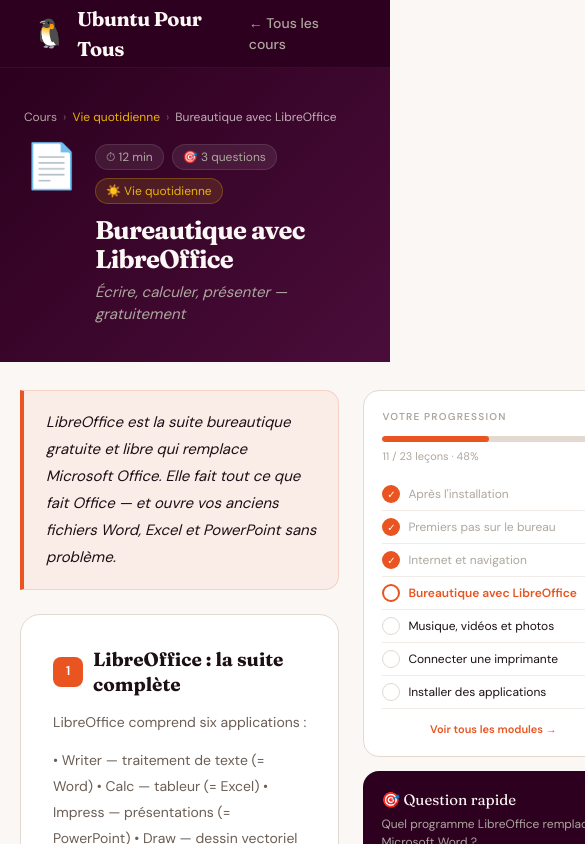
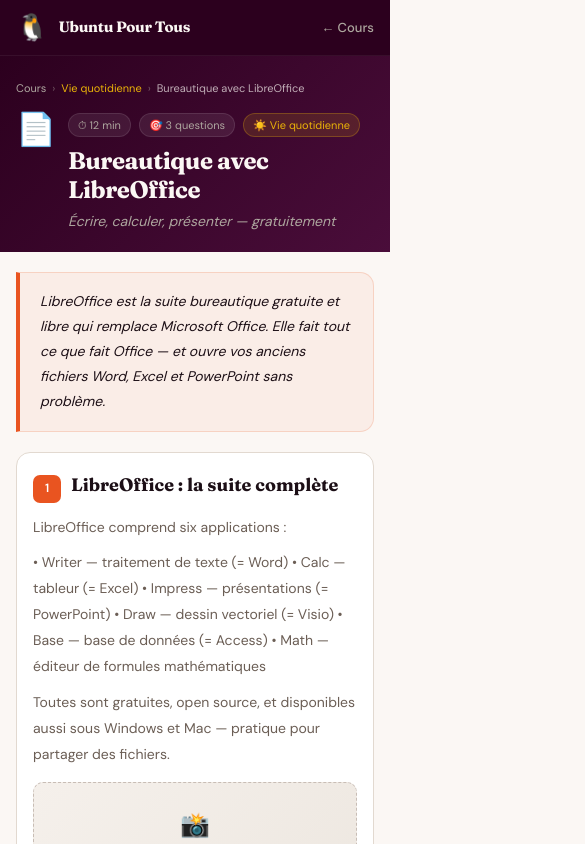
Before and after one commit to ewfzapp/ubuntupourtous, a Next.js app: page /apprendre/bureautique in a window 390 px wide. Shown: the top 844 px of the page, 585 px wide, since content can reach past the window. Built offline with nearby package versions, Linux system fonts and the light colour scheme.

Commit message:
Responsive mobile : navbar hamburger, layout 1 colonne, stats 2x2

```diff
--- a/app/apprendre/[slug]/page.tsx
+++ b/app/apprendre/[slug]/page.tsx
@@ -21,40 +21,42 @@
 
   return (
     <div style={{ minHeight: '100vh', background: 'var(--upt-cream)' }}>
-      <Navbar backLink="/apprendre" backLabel="Tous les cours" />
+      <Navbar backLink="/apprendre" backLabel="Cours" />
 
       {/* HERO */}
-      <div style={{
+      <div className="lesson-hero" style={{
         background: 'linear-gradient(135deg, var(--upt-aubergine) 0%, var(--upt-aubergine2) 100%)',
-        padding: '40px 24px 36px',
+        padding: '36px 24px 30px',
       }}>
         <div style={{ maxWidth: '1060px', margin: '0 auto' }}>
-          <div style={{ display: 'flex', alignItems: 'center', gap: '6px', fontSize: '12px', color: 'var(--upt-bark)', marginBottom: '18px' }}>
+          {/* Breadcrumb — masqué sur très petit écran */}
+          <div style={{ display: 'flex', alignItems: 'center', gap: '6px', fontSize: '11px', color: 'var(--upt-bark)', marginBottom: '16px', flexWrap: 'wrap' }}>
             <Link href="/apprendre" style={{ color: 'var(--upt-bark)', textDecoration: 'none' }}>Cours</Link>
             <span style={{ opacity: 0.5 }}>›</span>
             <span style={{ color: mod?.color }}>{mod?.title}</span>
             <span style={{ opacity: 0.5 }}>›</span>
-            <span style={{ color: 'rgba(251,247,244,0.7)' }}>{lesson.title}</span>
+            <span style={{ color: 'rgba(251,247,244,0.7)', overflow: 'hidden', textOverflow: 'ellipsis', whiteSpace: 'nowrap', maxWidth: '160px' }}>{lesson.title}</span>
           </div>
-          <div style={{ display: 'flex', alignItems: 'flex-start', gap: '16px' }}>
-            <span style={{ fontSize: '44px', lineHeight: 1, flexShrink: 0 }}>{lesson.icon}</span>
-            <div>
-              <div style={{ display: 'flex', gap: '8px', marginBottom: '12px', flexWrap: 'wrap' }}>
-                <span style={{ fontSize: '12px', color: 'var(--upt-bark)', background: 'rgba(255,255,255,0.08)', padding: '3px 10px', borderRadius: '20px', border: '1px solid rgba(255,255,255,0.1)' }}>⏱ {lesson.duration}</span>
-                <span style={{ fontSize: '12px', color: 'var(--upt-bark)', background: 'rgba(255,255,255,0.08)', padding: '3px 10px', borderRadius: '20px', border: '1px solid rgba(255,255,255,0.1)' }}>🎯 {lesson.quiz.length} question{lesson.quiz.length > 1 ? 's' : ''}</span>
-                <span style={{ fontSize: '12px', color: mod?.color, background: `${mod?.color}22`, padding: '3px 10px', borderRadius: '20px', border: `1px solid ${mod?.color}44` }}>{mod?.icon} {mod?.title}</span>
+
+          <div className="lesson-hero-inner" style={{ display: 'flex', alignItems: 'flex-start', gap: '14px' }}>
+            <span className="lesson-hero-icon" style={{ fontSize: '40px', lineHeight: 1, flexShrink: 0 }}>{lesson.icon}</span>
+            <div style={{ flex: 1, minWidth: 0 }}>
+              <div style={{ display: 'flex', gap: '8px', marginBottom: '10px', flexWrap: 'wrap' }}>
+                <span style={{ fontSize: '11px', color: 'var(--upt-bark)', background: 'rgba(255,255,255,0.08)', padding: '3px 9px', borderRadius: '20px', border: '1px solid rgba(255,255,255,0.1)', whiteSpace: 'nowrap' }}>⏱ {lesson.duration}</span>
+                <span style={{ fontSize: '11px', color: 'var(--upt-bark)', background: 'rgba(255,255,255,0.08)', padding: '3px 9px', borderRadius: '20px', border: '1px solid rgba(255,255,255,0.1)', whiteSpace: 'nowrap' }}>🎯 {lesson.quiz.length} question{lesson.quiz.length > 1 ? 's' : ''}</span>
+                <span style={{ fontSize: '11px', color: mod?.color, background: `${mod?.color}22`, padding: '3px 9px', borderRadius: '20px', border: `1px solid ${mod?.color}44`, whiteSpace: 'nowrap' }}>{mod?.icon} {mod?.title}</span>
               </div>
-              <h1 style={{ fontFamily: 'Fraunces, serif', fontSize: 'clamp(1.6rem, 3.5vw, 2.4rem)', fontWeight: 700, color: '#FBF7F4', letterSpacing: '-0.03em', marginBottom: '6px', lineHeight: 1.15 }}>
+              <h1 className="lesson-hero-title" style={{ fontFamily: 'Fraunces, serif', fontSize: 'clamp(1.4rem, 4vw, 2.2rem)', fontWeight: 700, color: '#FBF7F4', letterSpacing: '-0.02em', marginBottom: '6px', lineHeight: 1.2 }}>
                 {lesson.title}
               </h1>
-              <p style={{ fontSize: '15px', color: 'var(--upt-bark)', fontStyle: 'italic' }}>{lesson.subtitle}</p>
+              <p style={{ fontSize: '14px', color: 'var(--upt-bark)', fontStyle: 'italic' }}>{lesson.subtitle}</p>
             </div>
           </div>
         </div>
       </div>
 
-      {/* LAYOUT DEUX COLONNES */}
-      <div style={{ maxWidth: '1060px', margin: '0 auto', padding: '28px 20px 80px', display: 'grid', gridTemplateColumns: '1fr 260px', gap: '24px', alignItems: 'start' }}>
+      {/* LAYOUT DEUX COLONNES → UNE COLONNE SUR MOBILE */}
+      <div className="lesson-layout">
 
         {/* COLONNE PRINCIPALE */}
         <div>
@@ -64,9 +66,9 @@
             border: '1px solid rgba(233,84,32,0.18)',
             borderLeft: '4px solid var(--upt-orange)',
             borderRadius: '0 14px 14px 0',
-            padding: '18px 22px',
-            marginBottom: '24px',
-            fontSize: '15px',
+            padding: '16px 20px',
+            marginBottom: '20px',
+            fontSize: '14px',
             color: 'var(--upt-text)',
             lineHeight: 1.8,
             fontStyle: 'italic',
@@ -75,35 +77,28 @@
           </div>
 
           {/* SECTIONS */}
-          <div style={{ display: 'flex', flexDirection: 'column', gap: '20px', marginBottom: '36px' }}>
+          <div style={{ display: 'flex', flexDirection: 'column', gap: '16px', marginBottom: '32px' }}>
             {lesson.sections.map((section, idx) => (
               <div key={idx} className="upt-card">
-                <h2 style={{ fontFamily: 'Fraunces, serif', fontSize: '19px', fontWeight: 700, color: 'var(--upt-text)', marginBottom: '14px', display: 'flex', alignItems: 'center', gap: '10px', lineHeight: 1.3 }}>
-                  <span style={{ background: 'var(--upt-orange)', color: 'white', borderRadius: '8px', width: '30px', height: '30px', display: 'inline-flex', alignItems: 'center', justifyContent: 'center', fontSize: '13px', fontFamily: 'DM Sans, sans-serif', fontWeight: 700, flexShrink: 0 }}>{idx + 1}</span>
+                <h2 style={{ fontFamily: 'Fraunces, serif', fontSize: '18px', fontWeight: 700, color: 'var(--upt-text)', marginBottom: '12px', display: 'flex', alignItems: 'flex-start', gap: '10px', lineHeight: 1.3 }}>
+                  <span style={{ background: 'var(--upt-orange)', color: 'white', borderRadius: '7px', width: '28px', height: '28px', display: 'inline-flex', alignItems: 'center', justifyContent: 'center', fontSize: '12px', fontFamily: 'DM Sans, sans-serif', fontWeight: 700, flexShrink: 0, marginTop: '2px' }}>{idx + 1}</span>
                   {section.title}
                 </h2>
 
                 {section.content.split('\n\n').map((para, i) => (
-                  <p key={i} style={{ fontSize: '14px', color: 'var(--upt-muted)', lineHeight: 1.85, marginBottom: '12px' }}>{para}</p>
+                  <p key={i} style={{ fontSize: '14px', color: 'var(--upt-muted)', lineHeight: 1.85, marginBottom: '10px' }}>{para}</p>
                 ))}
 
-                {/* Screenshot placeholder */}
-                <div style={{
-                  background: 'linear-gradient(135deg, #f5f0eb 0%, #ede7e0 100%)',
-                  border: '1.5px dashed #c8bdb5',
-                  borderRadius: '12px',
-                  padding: '32px 20px',
-                  textAlign: 'center',
-                  margin: '16px 0',
-                }}>
-                  <div style={{ fontSize: '28px', marginBottom: '8px' }}>📸</div>
-                  <div style={{ fontSize: '11px', fontWeight: 700, color: 'var(--upt-orange)', letterSpacing: '0.1em', textTransform: 'uppercase', marginBottom: '4px' }}>Capture d'écran</div>
-                  <div style={{ fontSize: '12px', color: 'var(--upt-bark)' }}>{section.screenshot || section.title}</div>
+                {/* Screenshot */}
+                <div style={{ background: 'linear-gradient(135deg, #f5f0eb 0%, #ede7e0 100%)', border: '1.5px dashed #c8bdb5', borderRadius: '10px', padding: '24px 16px', textAlign: 'center', margin: '14px 0' }}>
+                  <div style={{ fontSize: '24px', marginBottom: '6px' }}>📸</div>
+                  <div style={{ fontSize: '10px', fontWeight: 700, color: 'var(--upt-orange)', letterSpacing: '0.1em', textTransform: 'uppercase', marginBottom: '3px' }}>Capture d'écran</div>
+                  <div style={{ fontSize: '11px', color: 'var(--upt-bark)' }}>{section.screenshot || section.title}</div>
                 </div>
 
                 {section.steps && (
                   <div className="upt-steps">
-                    <div style={{ fontSize: '10px', fontWeight: 700, letterSpacing: '0.12em', color: 'var(--upt-bark)', textTransform: 'uppercase', marginBottom: '12px' }}>📋 Étapes à suivre</div>
+                    <div style={{ fontSize: '10px', fontWeight: 700, letterSpacing: '0.12em', color: 'var(--upt-bark)', textTransform: 'uppercase', marginBottom: '10px' }}>📋 Étapes à suivre</div>
                     {section.steps.map((step, si) => (
                       <div key={si} className="upt-step">
                         <span className="upt-step-num">{si + 1}</span>
@@ -131,48 +126,50 @@
           </div>
 
           {/* QUIZ COMPLET */}
-          <div style={{ marginBottom: '36px' }}>
-            <div style={{ textAlign: 'center', marginBottom: '20px' }}>
-              <div style={{ fontSize: '11px', fontWeight: 700, letterSpacing: '0.15em', color: 'var(--upt-bark)', textTransform: 'uppercase', marginBottom: '8px' }}>Validation des acquis</div>
-              <h2 style={{ fontFamily: 'Fraunces, serif', fontSize: 'clamp(1.3rem, 2.5vw, 1.8rem)', fontWeight: 700, color: 'var(--upt-text)', marginBottom: '6px' }}>🎯 Quiz du chapitre</h2>
-              <p style={{ fontSize: '13px', color: 'var(--upt-bark)' }}>Score minimum recommandé : 70%. Recommencez autant que nécessaire.</p>
+          <div style={{ marginBottom: '32px' }}>
+            <div style={{ textAlign: 'center', marginBottom: '18px' }}>
+              <div style={{ fontSize: '10px', fontWeight: 700, letterSpacing: '0.15em', color: 'var(--upt-bark)', textTransform: 'uppercase', marginBottom: '6px' }}>Validation des acquis</div>
+              <h2 style={{ fontFamily: 'Fraunces, serif', fontSize: 'clamp(1.2rem, 3vw, 1.7rem)', fontWeight: 700, color: 'var(--upt-text)', marginBottom: '6px' }}>🎯 Quiz du chapitre</h2>
+              <p style={{ fontSize: '13px', color: 'var(--upt-bark)' }}>Score minimum recommandé : 70%.</p>
             </div>
             <Quiz questions={lesson.quiz} />
           </div>
 
           {/* NAVIGATION */}
-          <div style={{ display: 'grid', gridTemplateColumns: prevLesson && nextLesson ? '1fr 1fr' : '1fr', gap: '10px' }}>
+          <div className="lesson-nav" style={{ display: 'grid', gridTemplateColumns: prevLesson && nextLesson ? '1fr 1fr' : '1fr', gap: '10px' }}>
             {prevLesson && (
-              <Link href={`/apprendre/${lesson.prevLesson}`} style={{ display: 'flex', alignItems: 'center', gap: '12px', background: 'white', border: '1px solid var(--upt-border)', borderRadius: '14px', padding: '16px 18px', textDecoration: 'none', color: 'var(--upt-text)' }}>
-                <span style={{ fontSize: '20px' }}>←</span>
+              <Link href={`/apprendre/${lesson.prevLesson}`} style={{ display: 'flex', alignItems: 'center', gap: '10px', background: 'white', border: '1px solid var(--upt-border)', borderRadius: '14px', padding: '14px 16px', textDecoration: 'none', color: 'var(--upt-text)' }}>
+                <span style={{ fontSize: '18px' }}>←</span>
                 <div>
                   <div style={{ fontSize: '10px', color: 'var(--upt-bark)', textTransform: 'uppercase', letterSpacing: '0.08em', marginBottom: '2px' }}>Précédent</div>
-                  <div style={{ fontSize: '14px', fontWeight: 600, fontFamily: 'Fraunces, serif' }}>{prevLesson.title}</div>
+                  <div style={{ fontSize: '13px', fontWeight: 600, fontFamily: 'Fraunces, serif' }}>{prevLesson.title}</div>
                 </div>
               </Link>
             )}
             {nextLesson ? (
-              <Link href={`/apprendre/${lesson.nextLesson}`} style={{ display: 'flex', alignItems: 'center', justifyContent: 'flex-end', gap: '12px', background: 'var(--upt-orange)', borderRadius: '14px', padding: '16px 18px', textDecoration: 'none', color: 'white' }}>
+              <Link href={`/apprendre/${lesson.nextLesson}`} style={{ display: 'flex', alignItems: 'center', justifyContent: 'flex-end', gap: '10px', background: 'var(--upt-orange)', borderRadius: '14px', padding: '14px 16px', textDecoration: 'none', color: 'white' }}>
                 <div style={{ textAlign: 'right' }}>
                   <div style={{ fontSize: '10px', opacity: 0.75, textTransform: 'uppercase', letterSpacing: '0.08em', marginBottom: '2px' }}>Suivant</div>
-                  <div style={{ fontSize: '14px', fontWeight: 600, fontFamily: 'Fraunces, serif' }}>{nextLesson.title}</div>
+                  <div style={{ fontSize: '13px', fontWeight: 600, fontFamily: 'Fraunces, serif' }}>{nextLesson.title}</div>
                 </div>
-                <span style={{ fontSize: '20px' }}>→</span>
+                <span style={{ fontSize: '18px' }}>→</span>
               </Link>
             ) : (
-              <Link href="/apprendre" style={{ display: 'flex', alignItems: 'center', justifyContent: 'flex-end', gap: '12px', background: 'var(--upt-aubergine)', borderRadius: '14px', padding: '16px 18px', textDecoration: 'none', color: 'white' }}>
+              <Link href="/apprendre" style={{ display: 'flex', alignItems: 'center', justifyContent: 'flex-end', gap: '10px', background: 'var(--upt-aubergine)', borderRadius: '14px', padding: '14px 16px', textDecoration: 'none', color: 'white' }}>
                 <div style={{ textAlign: 'right' }}>
-                  <div style={{ fontSize: '10px', opacity: 0.75, textTransform: 'uppercase', letterSpacing: '0.08em', marginBottom: '2px' }}>Module terminé 🎉</div>
-                  <div style={{ fontSize: '14px', fontWeight: 600, fontFamily: 'Fraunces, serif' }}>Voir tous les cours</div>
+                  <div style={{ fontSize: '10px', opacity: 0.75, marginBottom: '2px' }}>Module terminé 🎉</div>
+                  <div style={{ fontSize: '13px', fontWeight: 600, fontFamily: 'Fraunces, serif' }}>Voir tous les cours</div>
                 </div>
-                <span style={{ fontSize: '20px' }}>→</span>
+                <span style={{ fontSize: '18px' }}>→</span>
               </Link>
             )}
           </div>
         </div>
 
-        {/* SIDEBAR */}
-        <Sidebar currentSlug={slug} quizQuestion={lesson.quiz[0]} />
+        {/* SIDEBAR — passe en dessous sur mobile */}
+        <div className="lesson-sidebar" style={{ position: 'sticky', top: '72px' }}>
+          <Sidebar currentSlug={slug} quizQuestion={lesson.quiz[0]} />
+        </div>
       </div>
 
       <Footer />
--- a/app/globals.css
+++ b/app/globals.css
@@ -232,3 +232,98 @@
   line-height: 1.6;
   flex: 1;
 }
+
+/* ══ RESPONSIVE MOBILE ══════════════════════════════════════════ */
+
+/* Navbar mobile */
+@media (max-width: 640px) {
+  .upt-nav {
+    padding: 0 16px;
+    height: 56px;
+  }
+  .upt-nav-brand-text {
+    font-size: 16px;
+  }
+  .upt-nav-links {
+    gap: 12px;
+  }
+  .upt-nav-link {
+    display: none;
+  }
+  .upt-nav-cta {
+    padding: 7px 12px;
+    font-size: 13px;
+  }
+}
+
+/* Layout leçon mobile : une colonne */
+.lesson-layout {
+  display: grid;
+  grid-template-columns: 1fr 260px;
+  gap: 24px;
+  align-items: start;
+  max-width: 1060px;
+  margin: 0 auto;
+  padding: 28px 20px 80px;
+}
+
+@media (max-width: 860px) {
+  .lesson-layout {
+    grid-template-columns: 1fr;
+    padding: 20px 16px 60px;
+    gap: 20px;
+  }
+  .lesson-sidebar {
+    position: static !important;
+  }
+}
+
+/* Hero mobile */
+@media (max-width: 640px) {
+  .lesson-hero {
+    padding: 24px 16px 20px !important;
+  }
+  .lesson-hero-title {
+    font-size: 1.5rem !important;
+  }
+  .lesson-hero-inner {
+    gap: 12px !important;
+  }
+  .lesson-hero-icon {
+    font-size: 32px !important;
+  }
+}
+
+/* Cards mobile */
+@media (max-width: 640px) {
+  .upt-card {
+    padding: 20px 16px;
+    border-radius: 14px;
+  }
+  .upt-steps {
+    padding: 14px 12px;
+  }
+}
+
+/* Stats home mobile — 2 colonnes égales */
+@media (max-width: 640px) {
+  .home-stats {
+    display: grid !important;
+    grid-template-columns: 1fr 1fr !important;
+    gap: 24px !important;
+  }
+}
+
+/* Modules home mobile */
+@media (max-width: 640px) {
+  .home-wrap {
+    padding: 48px 16px 0 !important;
+  }
+}
+
+/* Nav prev/next mobile */
+@media (max-width: 480px) {
+  .lesson-nav {
+    grid-template-columns: 1fr !important;
+  }
+}
--- a/app/page.tsx
+++ b/app/page.tsx
@@ -180,7 +180,7 @@
           justifyContent: 'center',
           marginTop: '64px',
           flexWrap: 'wrap',
-        }}>
+        }} className="home-stats">
           {STATS.map(s => (
             <div key={s.n} style={{ textAlign: 'center' }}>
               <div style={{
--- a/components/Navbar.tsx
+++ b/components/Navbar.tsx
@@ -1,23 +1,87 @@
+'use client';
+import { useState } from 'react';
 import Link from 'next/link';
 
 export default function Navbar({ backLink, backLabel }: { backLink?: string; backLabel?: string }) {
+  const [open, setOpen] = useState(false);
+
   return (
+    <>
       <nav className="upt-nav">
         <Link href="/" className="upt-nav-brand">
-        <span style={{ fontSize: '28px' }}>🐧</span>
+          <span style={{ fontSize: '26px' }}>🐧</span>
           <span className="upt-nav-brand-text">Ubuntu Pour Tous</span>
         </Link>
-      <div className="upt-nav-links">
+
         {backLink ? (
-          <Link href={backLink} className="upt-nav-link">← {backLabel || 'Retour'}</Link>
+          /* Pages intérieures : juste le lien retour */
+          <Link href={backLink} style={{ color: 'var(--upt-bark)', textDecoration: 'none', fontSize: '13px', fontWeight: 500 }}>
+            ← {backLabel || 'Retour'}
+          </Link>
         ) : (
           <>
+            {/* Desktop : liens normaux */}
+            <div className="upt-nav-links" style={{ display: 'flex' }}>
               <Link href="/apprendre" className="upt-nav-link">Cours</Link>
+              <Link href="/profils" className="upt-nav-link">Mon profil</Link>
               <Link href="/faq" className="upt-nav-link">FAQ</Link>
               <Link href="/apprendre" className="upt-nav-cta">Commencer →</Link>
+            </div>
+
+            {/* Mobile : bouton hamburger */}
+            <button
+              onClick={() => setOpen(!open)}
+              style={{ display: 'none', background: 'none', border: 'none', cursor: 'pointer', padding: '4px', color: '#FBF7F4', fontSize: '22px' }}
+              className="upt-hamburger"
+              aria-label="Menu"
+            >
+              {open ? '✕' : '☰'}
+            </button>
           </>
         )}
+      </nav>
+
+      {/* Menu mobile déroulant */}
+      {open && (
+        <div style={{
+          position: 'fixed', top: '56px', left: 0, right: 0, zIndex: 99,
+          background: '#2C001E',
+          borderBottom: '1px solid rgba(255,255,255,0.1)',
+          padding: '16px 20px',
+          display: 'flex', flexDirection: 'column', gap: '0',
+        }}>
+          {[
+            { href: '/apprendre', label: 'Cours' },
+            { href: '/profils', label: 'Mon profil' },
+            { href: '/faq', label: 'FAQ' },
+          ].map(item => (
+            <Link key={item.href} href={item.href} onClick={() => setOpen(false)} style={{
+              color: '#FBF7F4', textDecoration: 'none', fontSize: '16px',
+              padding: '14px 0',
+              borderBottom: '1px solid rgba(255,255,255,0.07)',
+              fontWeight: 500,
+            }}>
+              {item.label}
+            </Link>
+          ))}
+          <Link href="/apprendre" onClick={() => setOpen(false)} style={{
+            display: 'block', textAlign: 'center', marginTop: '14px',
+            background: '#E95420', color: 'white',
+            padding: '12px', borderRadius: '10px',
+            textDecoration: 'none', fontSize: '15px', fontWeight: 700,
+          }}>
+            Commencer maintenant 🐧
+          </Link>
         </div>
-    </nav>
+      )}
+
+      <style>{`
+        @media (max-width: 640px) {
+          .upt-nav-links { display: none !important; }
+          .upt-hamburger { display: block !important; }
+          .upt-nav-brand-text { font-size: 15px !important; }
+        }
+      `}</style>
+    </>
   );
 }
```
Lines whose indentation alone changed are shown as unchanged.
